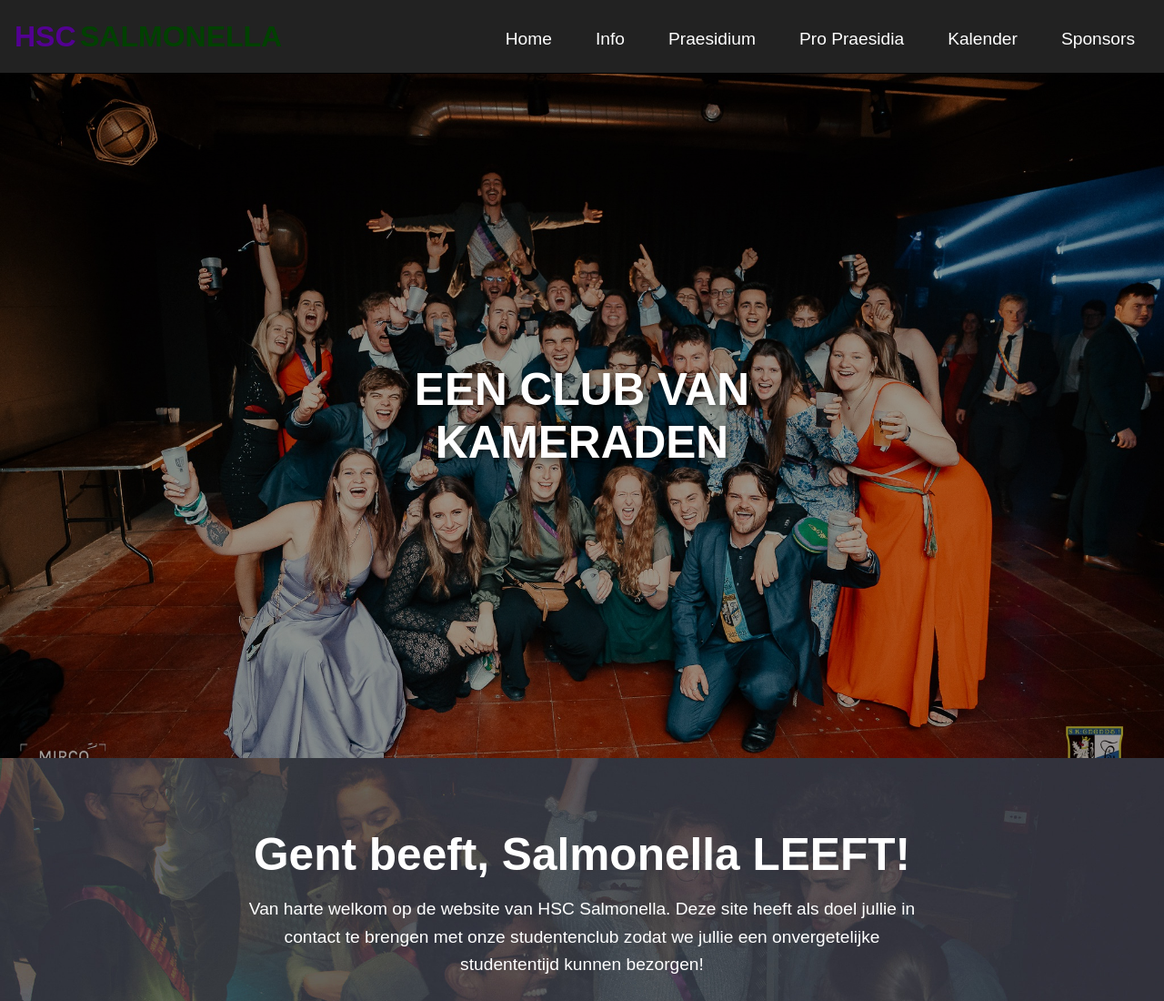
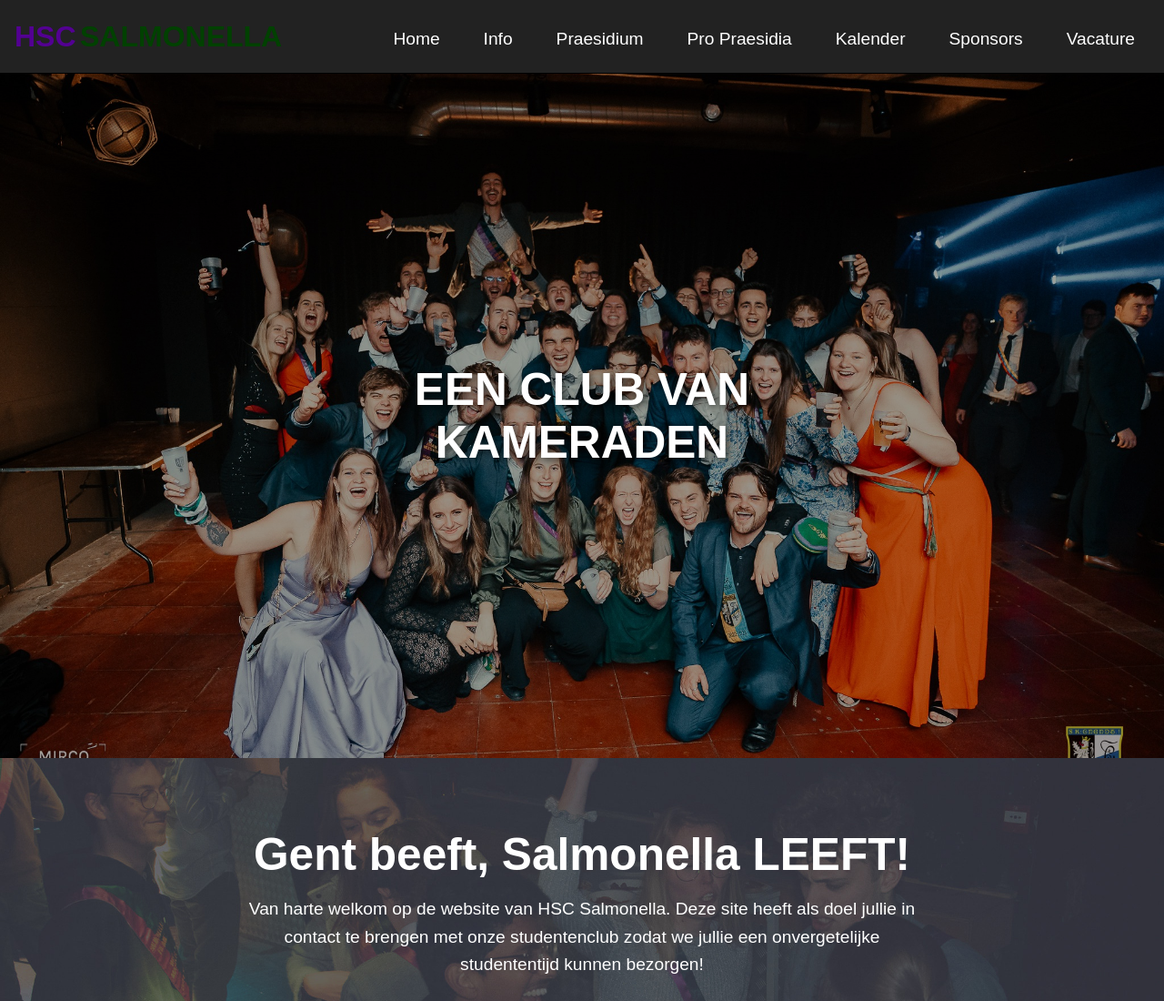
Before and after one commit to hscsalmonella/temp, a plain HTML site: page index.html in a window 1280 px wide. Shown: the top 1100 px of the page at 91% size. Drawn offline with Linux system fonts and the light colour scheme.

Commit message:
Update index.html

```diff
--- a/index.html
+++ b/index.html
@@ -28,6 +28,7 @@
       <li><a href="pro-praesidium.html">Pro Praesidia</a></li>
       <li><a href="kalender.html">Kalender</a></li>
       <li><a href="sponsors.html">Sponsors</a></li>
+      <li><a href="vacature.html">Vacature</a></li>
     </ul>
   </nav>
 
```
